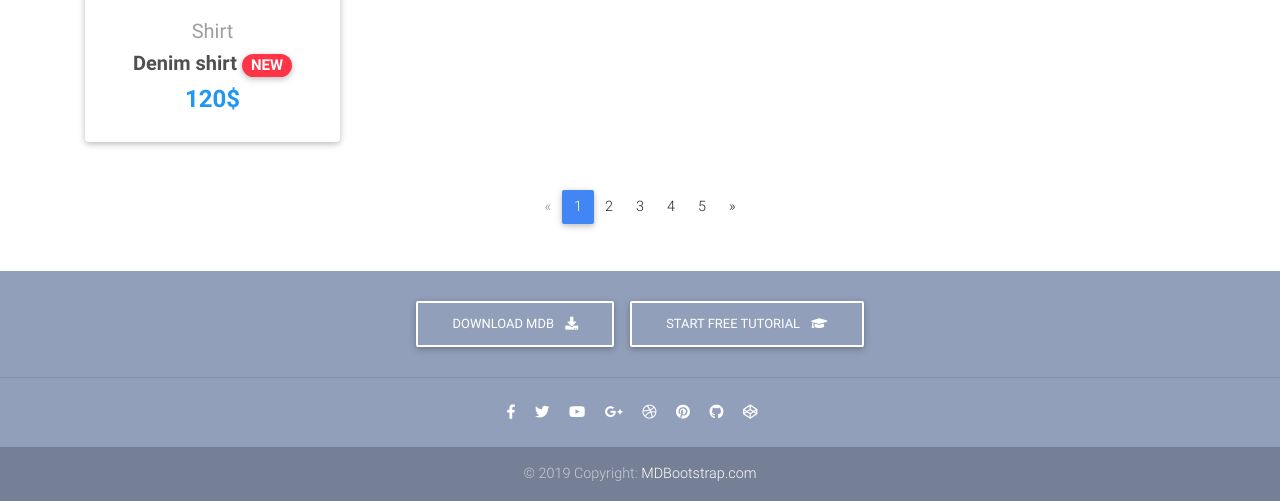
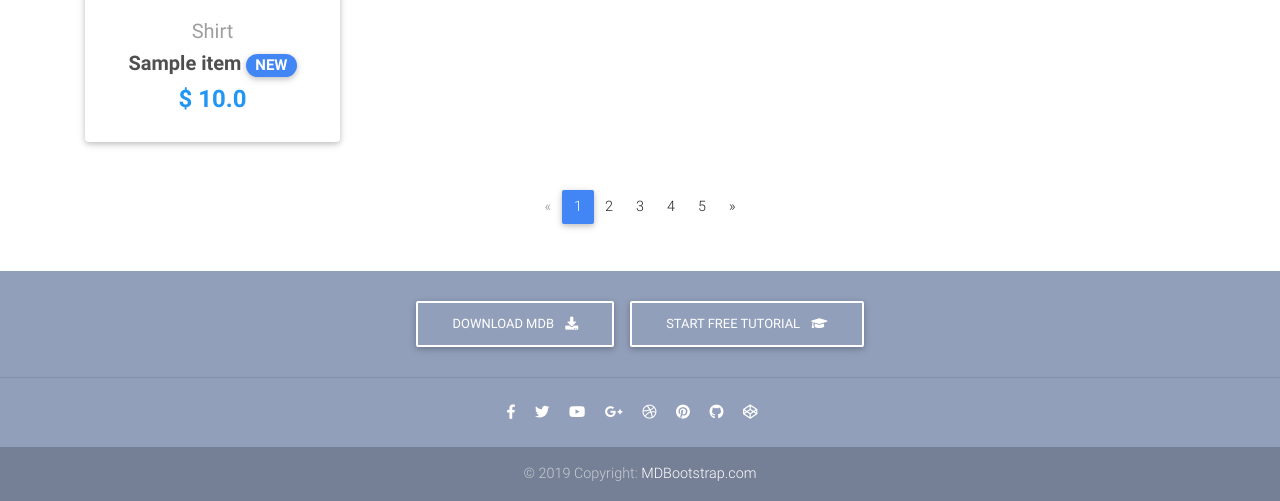
Before and after one commit to isheikh8492/E-Commerce-Website, a Django app: page / in a window 1280 px wide. Shown: the part 794-1295 px from the top of the page. Run offline with Django 3.2, Linux system fonts and the light colour scheme; tables that the repository leaves empty hold one stand-in row (values such as "Sample post"); some libraries are stand-ins or nearby versions.

Commit message:
part 2 commit

```diff
--- a/core/models.py
+++ b/core/models.py
@@ -1,5 +1,6 @@
 from django.conf import settings
 from django.db import models
+from django.shortcuts import reverse
 
 # Create your models here.
 CATEGORY_CHOICES = (
@@ -18,11 +19,18 @@ LABEL_CHOICES = (
 class Item(models.Model):
     title = models.CharField(max_length=100)
     price = models.FloatField()
+    discount_price = models.FloatField(blank=True, null=True)
     category = models.CharField(choices=CATEGORY_CHOICES, max_length=2)
     label = models.CharField(choices=LABEL_CHOICES, max_length=1)
+    slug = models.SlugField()
 
     def __str__(self):
         return self.title
+
+    def get_absolute_url(self):
+        return reverse("core:product", kwargs={
+            'slug': self.slug
+        })
 
 
 class OrderItem(models.Model):
--- a/core/urls.py
+++ b/core/urls.py
@@ -1,10 +1,10 @@
 from django.urls import path
-from .views import home, products, checkout
+from .views import HomeView, checkout, ItemDetailView
 
 app_name = 'core'
 
 urlpatterns = [
-    path('', home, name='home'),
+    path('', HomeView.as_view(), name='home'),
     path('checkout/', checkout, name='checkout'),
-    path('product/', products, name='product')
+    path('product/<slug>/', ItemDetailView.as_view(), name='product')
 ]
--- a/core/views.py
+++ b/core/views.py
@@ -1,26 +1,25 @@
+from typing import List
 from django.http import request
 from django.shortcuts import render
+from django.views.generic.detail import DetailView
 from .models import Item
+from django.views.generic import ListView
 
 # Create your views here.
 
 
-# def item_list(request):
-#     context = {
-#         'items': Item.objects.all()
-#     }
-#     return render(request, "home-page.html", context)
+def checkout(request):
+    return render(request, "checkout.html")
 
 
-def home(request):
-    context = {
-        'items': Item.objects.all()
-    }
-    return render(request, "home.html", context)
+class HomeView(ListView):
+    model = Item
+    template_name = "home.html"
 
 
-def checkout(request):
-    return render(request, "checkout.html")
+class ItemDetailView(DetailView):
+    model = Item
+    template_name = "product.html"
 
 
 def products(request):
--- a/templates/home.html
+++ b/templates/home.html
@@ -205,7 +205,7 @@
       <!--Grid row-->
       <div class="row wow fadeIn">
 
-        <!--Grid column-->
+        {% for item in object_list %}
         <div class="col-lg-3 col-md-6 mb-4">
 
           <!--Card-->
@@ -225,18 +225,24 @@
             <div class="card-body text-center">
               <!--Category & Title-->
               <a href="" class="grey-text">
-                <h5>Shirt</h5>
+                <h5>{{ item.get_category_display }}</h5>
               </a>
               <h5>
                 <strong>
-                  <a href="" class="dark-grey-text">Denim shirt
-                    <span class="badge badge-pill danger-color">NEW</span>
+                  <a href="{{ item.get_absolute_url }}" class="dark-grey-text">{{ item.title }}
+                    <span class="badge badge-pill {{ item.get_label_display }}-color">NEW</span>
                   </a>
                 </strong>
               </h5>
 
               <h4 class="font-weight-bold blue-text">
-                <strong>120$</strong>
+                <strong>$
+                  {% if item.discount_price %}
+                  {{ item.discount_price }}
+                  {% else %}
+                  {{ item.price }}
+                  {% endif %}
+                </strong>
               </h4>
 
             </div>
@@ -247,6 +253,7 @@
 
         </div>
         <!--Grid column-->
+        {% endfor %}
       </div>
       <!--Grid row-->
 
```
Also changed, not shown: templates/product.html (+7 -9 lines), core/migrations/0003_item_slug.py (added), core/migrations/0004_item_discount_price.py (added).
